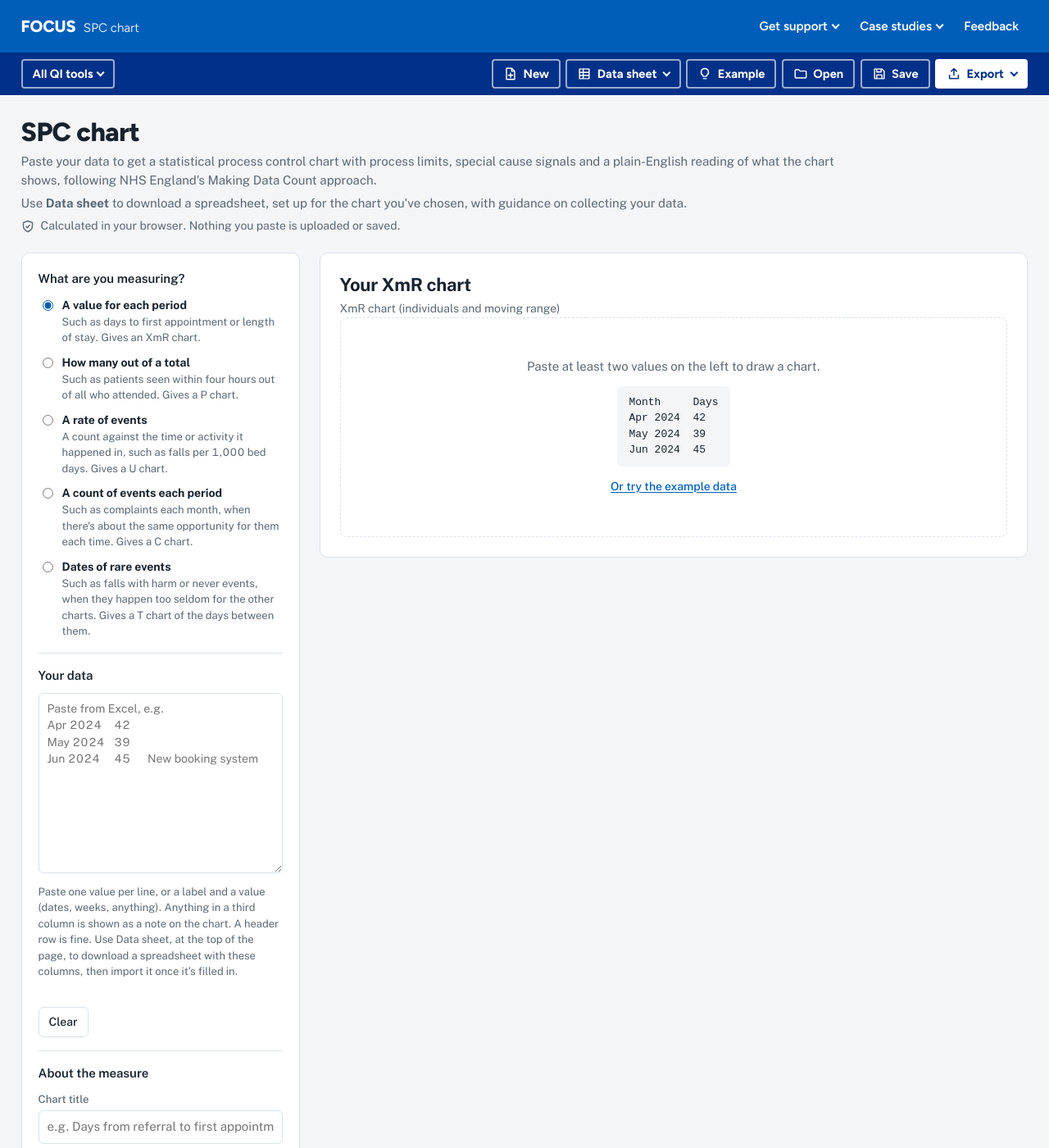
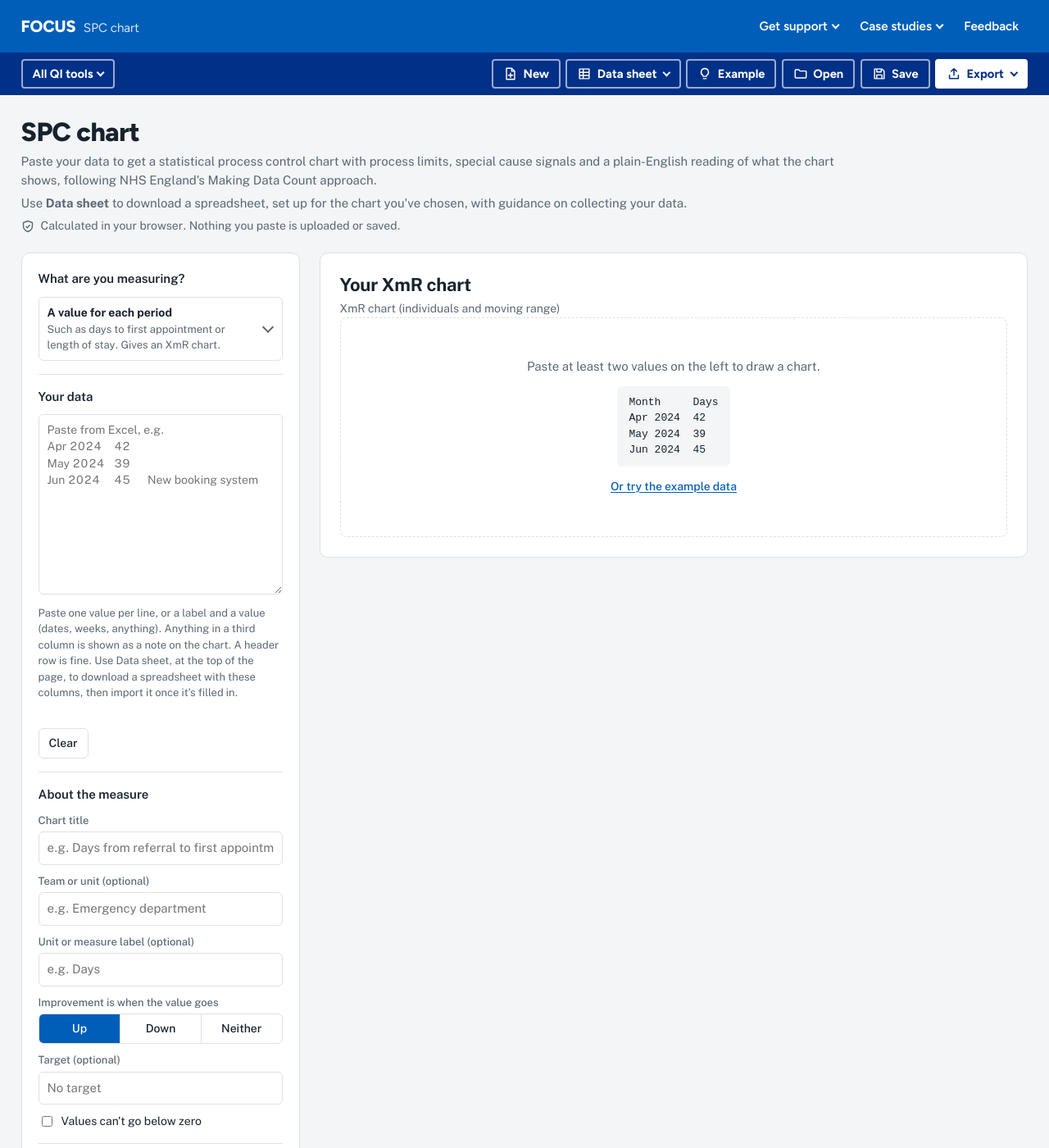
Before and after one commit to PerrinShanks-Cogito/IntegratedQiTools, a Jekyll site: the page built from spc_tool/index.html, in a window 1280 px wide and 1400 px high. Shown: the whole window at 82% size. Built offline with Jekyll 4.4.1, drawn with Linux system fonts in a browser that asks for light colours.

Commit message:
SPC tool: show chart type choice as a dropdown with descriptions
The 'What are you measuring?' panel now shows the current choice (default:
a value for each period, XmR chart) and opens to list the other options
with their descriptions.

Co-Authored-By: Claude Opus 5.5 <noreply@anthropic.com>
Claude-Session: https://claude.ai/code/session_01CcqVcpCRZMTuPRYBut8K8g

```diff
--- a/spc_tool/app.js
+++ b/spc_tool/app.js
@@ -1196,6 +1196,7 @@ function showType(){
   $('#laneyHint').textContent = isU() ? 'Use a U′ (Laney) chart when the exposures are large, such as thousands of bed days a month, and most points fall outside the U chart\u2019s limits even though nothing has changed.'
     : 'Use a P′ (Laney) chart when the totals are large, such as thousands of attendances a month, and most points fall outside the P chart\u2019s limits even though nothing has changed.';
   const r = document.querySelector(`input[name=spctype][value=${state.type}]`); if (r) r.checked = true;
+  if (r) $('#typeCurrent').innerHTML = r.nextElementSibling.innerHTML;
 }
 // Keep the address in step with the chart type, so a link opens the same chart
 function syncUrl(){
@@ -1293,7 +1294,7 @@ function readForm(){
   showType();
 }
 
-document.querySelectorAll('input[name=spctype]').forEach(r => r.addEventListener('change', e => setType(e.target.value)));
+document.querySelectorAll('input[name=spctype]').forEach(r => r.addEventListener('change', e => { setType(e.target.value); $('#typePick').open = false; }));
 $('#data').addEventListener('input', () => { clearTimeout(parseTimer); parseTimer = setTimeout(() => { readData(); renderAll(); }, 180); });
 $('#title').addEventListener('input', e => { state.title = e.target.value.trim(); $('#chartTitle').textContent = state.title || 'Your ' + chartName(); });
 $('#title').addEventListener('change', renderAll);
--- a/spc_tool/index.html
+++ b/spc_tool/index.html
@@ -77,6 +77,14 @@ button:focus-visible,summary:focus-visible,.seg input:focus-visible+span,input[t
 .chip{display:inline-flex;align-items:center;gap:4px;background:var(--accent-soft);border-radius:999px;padding:2px 4px 2px 10px;font-size:13px}
 .chip button{border:0;background:none;padding:0 6px;font-size:16px;line-height:1;color:var(--muted)}
 details.rules summary{cursor:pointer;font-weight:600;font-size:15px}
+details.typepick{position:relative}
+details.typepick summary{list-style:none;display:flex;gap:10px;align-items:center;cursor:pointer;font-size:14px;background:var(--field);border:1px solid var(--rule);border-radius:6px;padding:8px 10px}
+details.typepick summary::-webkit-details-marker{display:none}
+details.typepick summary::after{content:"";flex:none;width:8px;height:8px;margin:0 2px 4px auto;border:solid var(--muted);border-width:0 2px 2px 0;transform:rotate(45deg)}
+details.typepick[open] summary::after{transform:rotate(-135deg);margin-bottom:-4px}
+details.typepick summary small{display:block;color:var(--muted);font-size:13px}
+details.typepick .typelist{border:1px solid var(--rule);border-top:0;border-radius:0 0 6px 6px;padding:0 10px 10px;background:var(--field)}
+details.typepick[open] summary{border-radius:6px 6px 0 0}
 details.rules .grid2{display:grid;grid-template-columns:1fr auto;gap:8px 12px;align-items:center;margin-top:10px;font-size:14px}
 details.rules .grid2 input{width:64px;padding:3px 6px}
 main.panel{padding:22px 24px 24px;min-width:0}
@@ -157,13 +165,16 @@ td button{font-size:12px;padding:2px 8px}
     <aside class="panel" aria-label="Data and settings">
       <section>
         <h2 class="sec" id="typeLabel">What are you measuring?</h2>
-        <div role="radiogroup" aria-labelledby="typeLabel">
+        <details class="typepick" id="typePick">
+        <summary><span id="typeCurrent"><b>A value for each period</b><small>Such as days to first appointment or length of stay. Gives an XmR chart.</small></span></summary>
+        <div class="typelist" role="radiogroup" aria-labelledby="typeLabel">
           <label class="check"><input type="radio" name="spctype" value="xmr" checked><span><b>A value for each period</b><small>Such as days to first appointment or length of stay. Gives an XmR chart.</small></span></label>
           <label class="check"><input type="radio" name="spctype" value="p"><span><b>How many out of a total</b><small>Such as patients seen within four hours out of all who attended. Gives a P chart.</small></span></label>
           <label class="check"><input type="radio" name="spctype" value="u"><span><b>A rate of events</b><small>A count against the time or activity it happened in, such as falls per 1,000 bed days. Gives a U chart.</small></span></label>
           <label class="check"><input type="radio" name="spctype" value="c"><span><b>A count of events each period</b><small>Such as complaints each month, when there's about the same opportunity for them each time. Gives a C chart.</small></span></label>
           <label class="check"><input type="radio" name="spctype" value="t"><span><b>Dates of rare events</b><small>Such as falls with harm or never events, when they happen too seldom for the other charts. Gives a T chart of the days between them.</small></span></label>
         </div>
+        </details>
       </section>
 
       <section>
```
